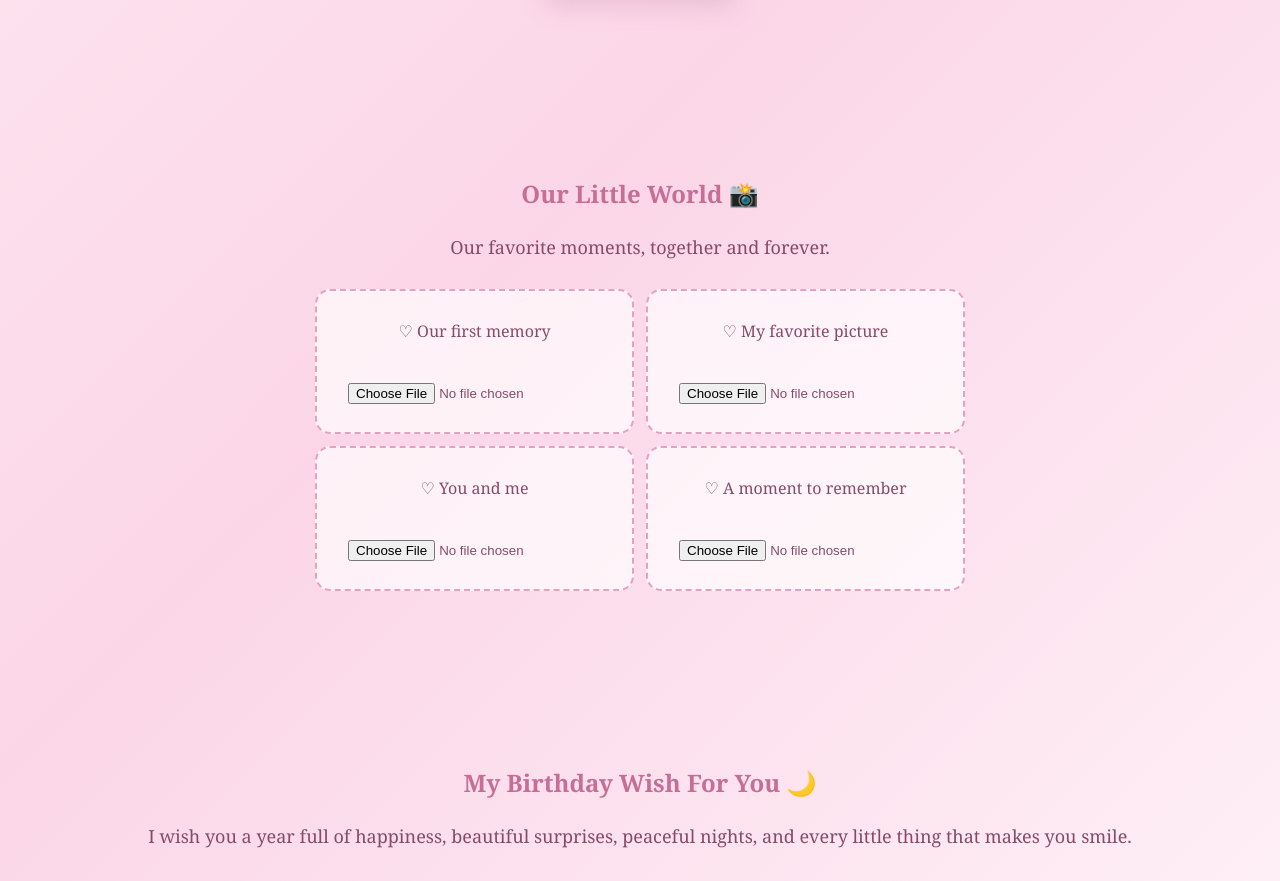
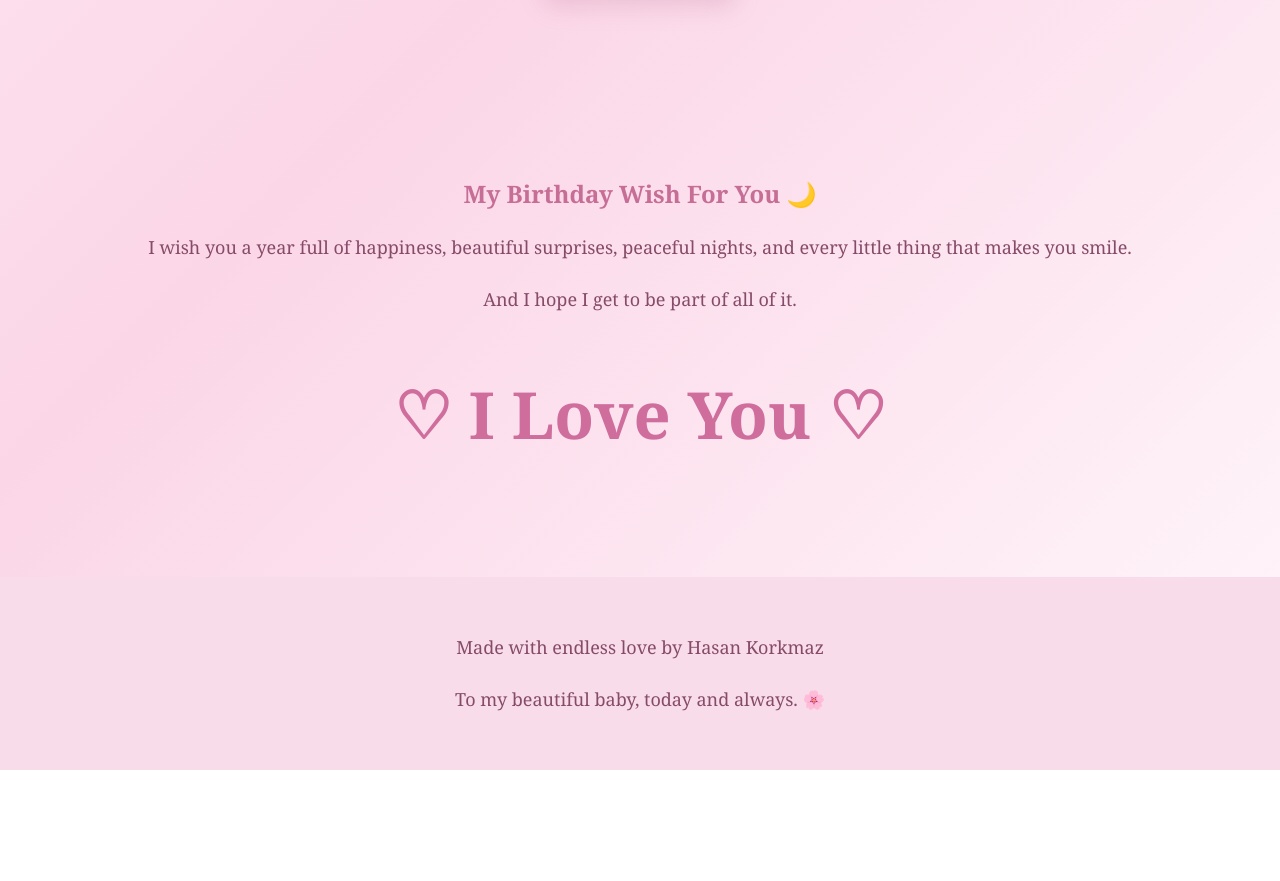
Before and after one commit to Korkihasan/Challenge, a plain HTML site: page index.html in a window 1280 px wide. Shown: the part 1084-1965 px from the top of the page. After the commit the page ends 1854 px from the top, so only its background shows below. Drawn offline with Linux system fonts and the light colour scheme.

Commit message:
Update index.html

```diff
--- a/index.html
+++ b/index.html
@@ -57,7 +57,7 @@ footer{padding:35px;background:#f8dce9}
     .scrollIntoView({behavior:'smooth'})">
     Open Your Surprise 💌
   </button>
-  <p>Made with all my love, Hasan ♡</p>
+  <p>Made with all my love, My cebuana ♡</p>
 </section>
 
 <section id="letter-section">
@@ -90,28 +90,6 @@ footer{padding:35px;background:#f8dce9}
   </article>
 </section>
 
-<section>
-  <h2>Our Little World 📸</h2>
-  <p>Our favorite moments, together and forever.</p>
-  <div class="gallery">
-    <label class="photo">♡ Our first memory
-      <input type="file" accept="image/*" onchange="addPhoto(this)"
-      aria-label="Upload first memory">
-    </label>
-    <label class="photo">♡ My favorite picture
-      <input type="file" accept="image/*" onchange="addPhoto(this)"
-      aria-label="Upload favorite picture">
-    </label>
-    <label class="photo">♡ You and me
-      <input type="file" accept="image/*" onchange="addPhoto(this)"
-      aria-label="Upload couple picture">
-    </label>
-    <label class="photo">♡ A moment to remember
-      <input type="file" accept="image/*" onchange="addPhoto(this)"
-      aria-label="Upload special memory">
-    </label>
-  </div>
-</section>
 
 <section>
   <h2>My Birthday Wish For You 🌙</h2>
```
